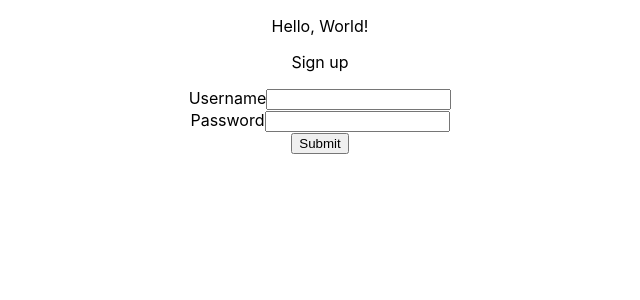
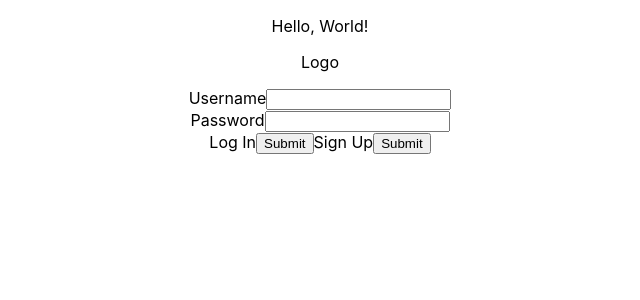
Before and after one commit to LavanSumanan/nathacks, a React (Create React App) app: page / in a window 1280 px wide. Shown: the top 300 px of the page, without its empty margins (320-960 px from the left). Built offline with nearby package versions, Linux system fonts and the light colour scheme.

Commit message:
Set up expected responses for api on login/signup

```diff
--- a/src/App.js
+++ b/src/App.js
@@ -1,6 +1,6 @@
 import React, { Component } from "react";
 import SignIn from "./components/SignIn";
-import Header from "./components/Header";
+import NavBar from "./components/NavBar";
 import "./App.css";
 
 class App extends Component {
@@ -14,8 +14,7 @@ class App extends Component {
   render() {
     return (
       <div className="App">
-        <Header />
-        <p>Sign up</p>
+        <NavBar />
         <SignIn />
       </div>
     );
--- a/src/components/Header.js
+++ b/src/components/NavBar.js
@@ -1,6 +1,6 @@
 import React, { Component } from "react";
 
-class Header extends Component {
+class NavBar extends Component {
   render() {
     return (
       <div>
@@ -10,4 +10,4 @@ class Header extends Component {
   }
 }
 
-export default Header;
+export default NavBar;
--- a/src/components/SignIn.js
+++ b/src/components/SignIn.js
@@ -6,6 +6,15 @@ class SignIn extends Component {
     this.state = {
       username: "",
       password: "",
+      loginError: "",
+      // for login:
+      // if data === "success": ""
+      // if data === "dne": "User does not exist!"
+      // if data === "pwd": "Incorrect password!"
+      // for sign up:
+      // if data === "success": ""
+      // if data === "exists": "That username is taken!"
+      page: "Login", // Login, Home, (Upload), Summary, Sleep Schedule
     };
   }
 
@@ -14,6 +23,30 @@ class SignIn extends Component {
   };
 
   handleSubmit = (event) => {
+    let action = event.target.name;
+    if (action === "login") {
+      fetch("/login")
+        .then((res) => res.json())
+        .then((data) => {
+          if (data === "success") {
+            this.setState({ page: "Home", loginError: "" });
+          } else if (data === "dne") {
+            this.setState({ loginError: "User does not exist!" });
+          } else if (data === "pwd") {
+            this.setState({ loginError: "Incorrect password!" });
+          }
+        });
+    } else if (action === "signup") {
+      fetch("/signup")
+        .then((res) => res.json())
+        .then((data) => {
+          if (data === "success") {
+            this.setState({ page: "Home", loginError: "" });
+          } else if (data === "exists") {
+            this.setState({ loginError: "That username is taken!" });
+          }
+        });
+    }
     console.log(this.state);
     event.preventDefault();
   };
@@ -21,6 +54,7 @@ class SignIn extends Component {
   render() {
     return (
       <div>
+        <p>Logo</p>
         <form onSubmit={this.handleSubmit}>
           <div>
             <label>
@@ -44,7 +78,14 @@ class SignIn extends Component {
               />
             </label>
           </div>
-          <input type="submit" value="Submit" />
+          <label>
+            Log In
+            <input name="login" type="submit" value="Submit" />
+          </label>
+          <label>
+            Sign Up
+            <input name="signup" type="submit" value="Submit" />
+          </label>
         </form>
       </div>
     );
```
